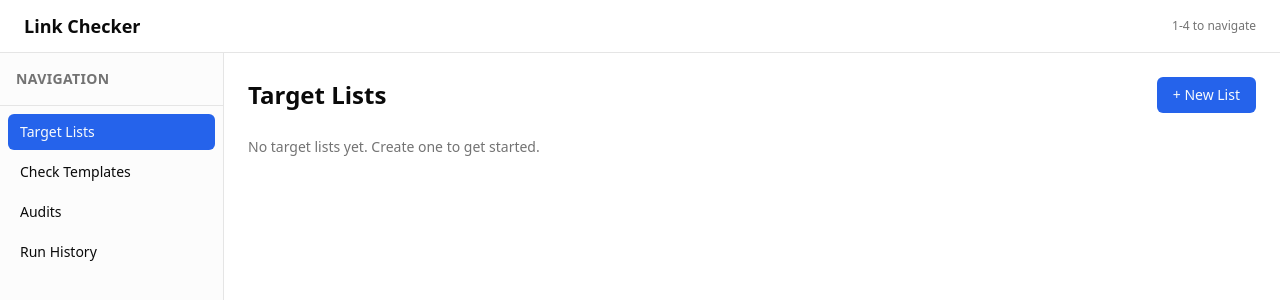
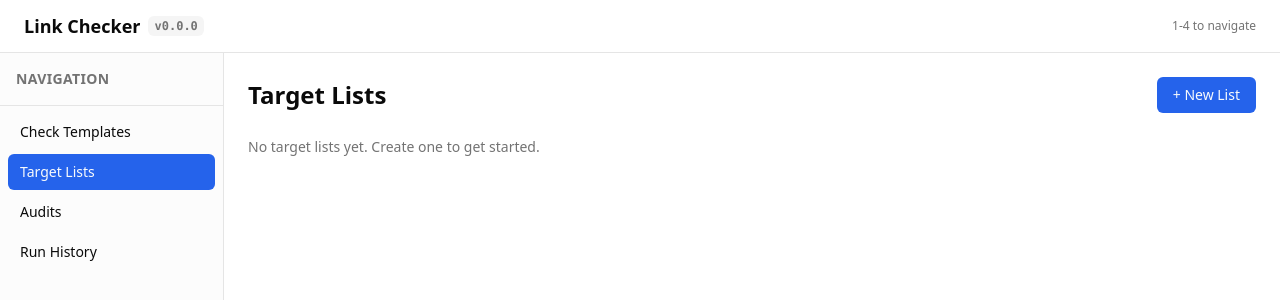
Before and after one commit to chesteralan/LinkCheckerApp, a React (Vite) app: page / in a window 1280 px wide. Shown: the top 300 px of the page. Built offline with nearby package versions, Linux system fonts and the light colour scheme.

Commit message:
Reorder sidebar nav; add version badge in header and window title

```diff
--- a/src-tauri/tauri.conf.json
+++ b/src-tauri/tauri.conf.json
@@ -12,7 +12,7 @@
   "app": {
     "windows": [
       {
-        "title": "Link Checker",
+        "title": "Link Checker v0.1.0",
         "width": 800,
         "height": 600,
         "resizable": true,
--- a/src/App.tsx
+++ b/src/App.tsx
@@ -9,6 +9,8 @@ import { useHotkeys } from '@/hooks/useHotkeys'
 import { useStore } from '@/hooks/useStore'
 import type { CheckTemplate } from '@/types'
 
+declare const __APP_VERSION__: string
+
 export type Page = 'target-lists' | 'check-templates' | 'audits' | 'history'
 
 function App() {
@@ -17,8 +19,8 @@ function App() {
   const [quickAuditTemplateId, setQuickAuditTemplateId] = useState<string | null>(null)
 
   useHotkeys({
-    '1': () => { setQuickAuditTemplateId(null); setActivePage('target-lists') },
-    '2': () => { setQuickAuditTemplateId(null); setActivePage('check-templates') },
+    '1': () => { setQuickAuditTemplateId(null); setActivePage('check-templates') },
+    '2': () => { setQuickAuditTemplateId(null); setActivePage('target-lists') },
     '3': () => { setQuickAuditTemplateId(null); setActivePage('audits') },
     '4': () => { setQuickAuditTemplateId(null); setActivePage('history') },
   })
@@ -40,7 +42,10 @@ function App() {
   return (
     <div className="h-screen flex flex-col">
       <header className="border-b border-border px-6 py-3 bg-background shrink-0 flex items-center justify-between">
-        <h1 className="text-lg font-semibold">Link Checker</h1>
+        <h1 className="text-lg font-semibold flex items-center gap-2">
+          Link Checker
+          <span className="text-xs bg-muted text-muted-foreground px-1.5 py-0.5 rounded-md font-mono">v{__APP_VERSION__}</span>
+        </h1>
         <span className="text-xs text-muted-foreground">1-4 to navigate</span>
       </header>
       <div className="flex flex-1 min-h-0">
--- a/src/components/Sidebar.tsx
+++ b/src/components/Sidebar.tsx
@@ -1,8 +1,8 @@
 import type { Page } from '@/App'
 
 const nav: { id: Page; label: string }[] = [
+  { id: 'check-templates', label: 'Check Templates' },
   { id: 'target-lists', label: 'Target Lists' },
-  { id: 'check-templates', label: 'Check Templates' },
   { id: 'audits', label: 'Audits' },
   { id: 'history', label: 'Run History' },
 ]
--- a/vite.config.ts
+++ b/vite.config.ts
@@ -2,8 +2,14 @@ import { defineConfig } from 'vite'
 import react from '@vitejs/plugin-react'
 import tailwindcss from '@tailwindcss/vite'
 import path from 'path'
+import { readFileSync } from 'fs'
+
+const pkg = JSON.parse(readFileSync('./package.json', 'utf-8'))
 
 export default defineConfig({
+  define: {
+    __APP_VERSION__: JSON.stringify(pkg.version),
+  },
   plugins: [react(), tailwindcss()],
   resolve: {
     alias: {
```
